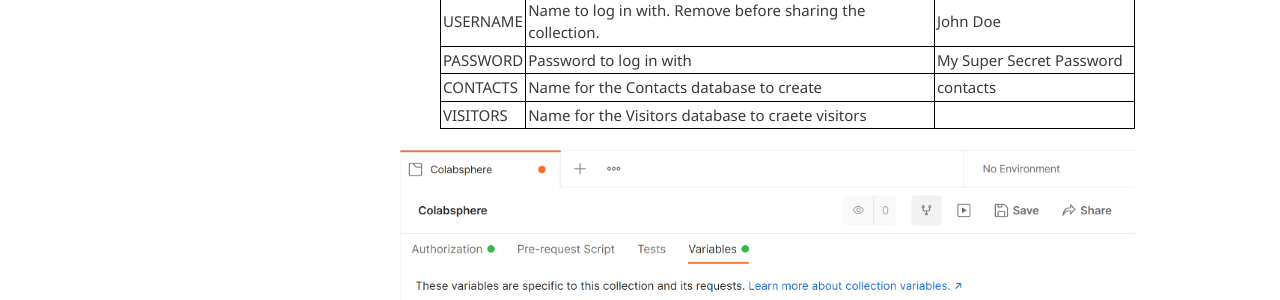
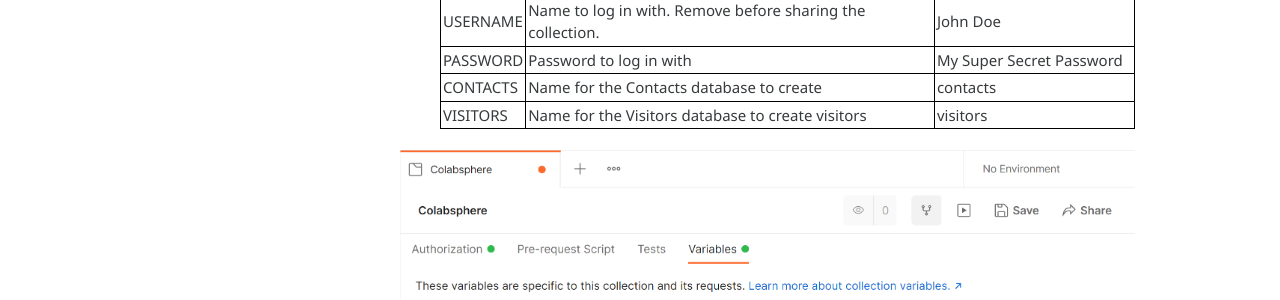
Before and after one commit to HCL-TECH-SOFTWARE/domino-keep-tutorials, a Jekyll site: the page built from pages/collabsphere21/postman_contacts/environment.md, in a window 1280 px wide. Shown: the part 815-1115 px from the top of the page. Built offline with Jekyll 4.4.1, drawn with Linux system fonts in a browser that asks for light colours.

Commit message:
Fixes for tutorial

```diff
--- a/pages/collabsphere21/postman_contacts/environment.md
+++ b/pages/collabsphere21/postman_contacts/environment.md
@@ -25,7 +25,7 @@
    |USERNAME  |Name to log in with. Remove before sharing the collection. | John Doe |
    |PASSWORD  |Password to log in with | My Super Secret Password |
    |CONTACTS  |Name for the Contacts database to create |contacts|
-   |VISITORS  |Name for the Visitors database to craete visitors|
+   |VISITORS  |Name for the Visitors database to create visitors|visitors|
 
   ![Postman Collection](../images/postman_contacts/collection-2.png)
 5. Save the Collection.
```
Also changed, not shown: pages/collabsphere21/nodered_contacts/index.md (+2 -2 lines), 1 other file.
